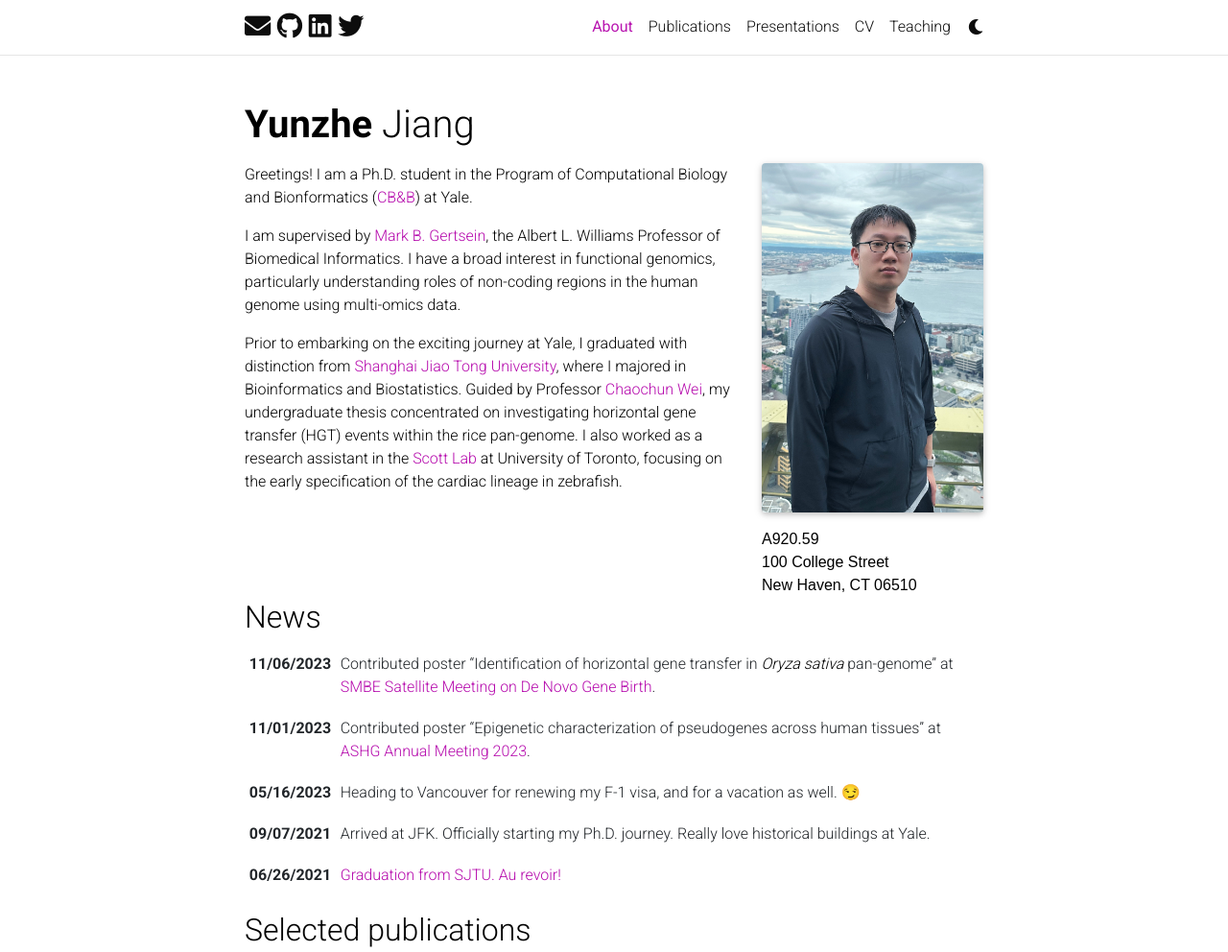
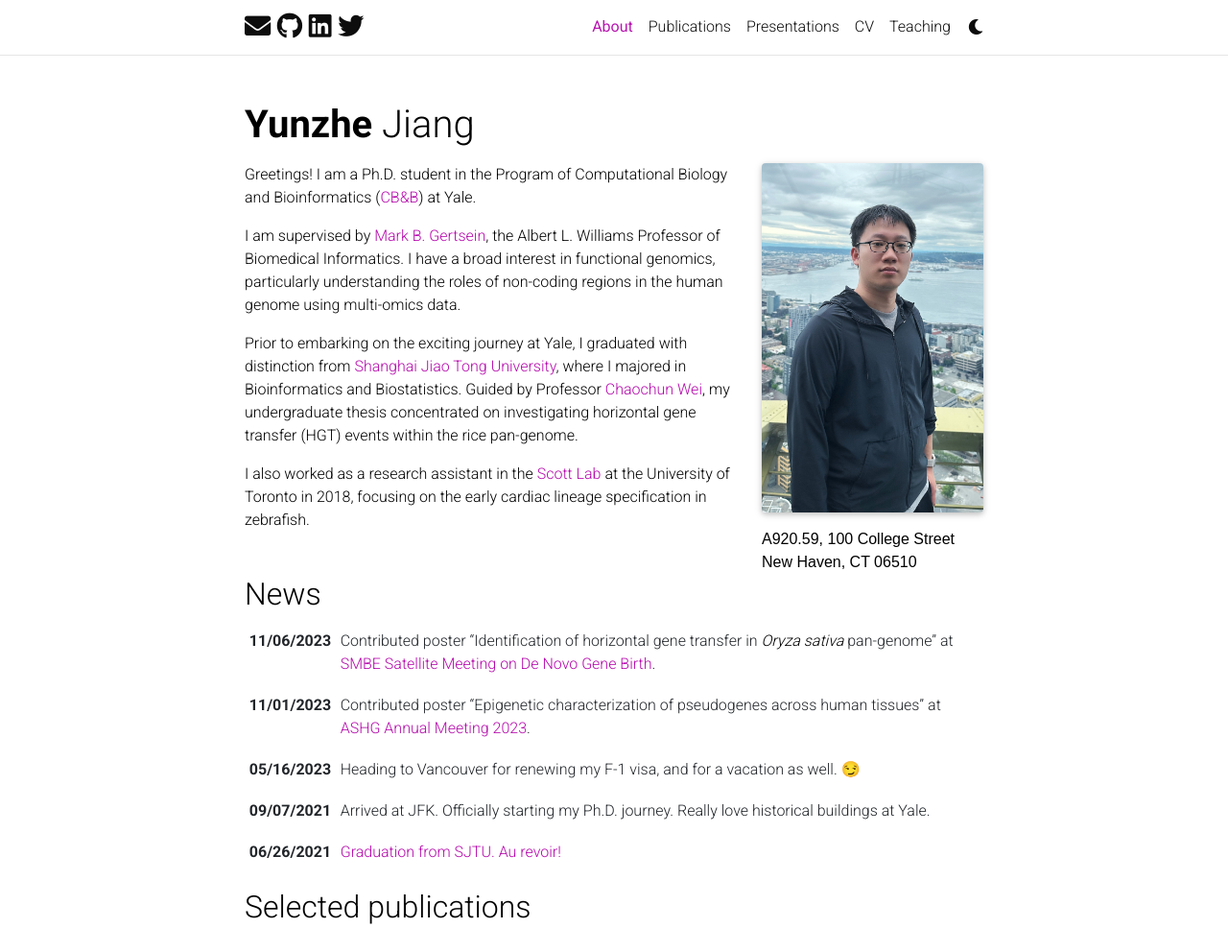
Before and after one commit to yzJiang9/yzJiang9.github.io, a Jekyll site: the page built from _pages/about.md, in a window 1280 px wide and 1322 px high, cut to the strip 0-992 px from the top of the window. Shown: the whole strip at 96% size. Built offline with Jekyll 4.4.1, drawn with Linux system fonts in a browser that asks for light colours; full-size pictures stand in for the smaller copies a plugin makes; emoji names are drawn with the system emoji font; comment, search, counter and statistics services are not loaded; a style sheet for code colours, icons or effects is not loaded.

Commit message:
Update about.md

```diff
--- a/_pages/about.md
+++ b/_pages/about.md
@@ -9,8 +9,7 @@ profile:
   image: yunzhe.jpg
   image_circular: false # crops the image to make it circular
   address: >
-    <p>A920.59</p>
-    <p>100 College Street</p>
+    <p>A920.59, 100 College Street</p>
     <p>New Haven, CT 06510</p>
 
 news: true  # includes a list of news items
@@ -19,8 +18,10 @@ selected_papers: true # includes a list of papers marked as "selected={true}"
 social: false  # includes social icons at the bottom of the page
 ---
 
-Greetings! I am a Ph.D. student in the Program of Computational Biology and Bionformatics ([CB&B](https://cbb.yale.edu/)) at Yale.
+Greetings! I am a Ph.D. student in the Program of Computational Biology and Bioinformatics ([CB&B](https://cbb.yale.edu/)) at Yale.
 
-I am supervised by [Mark B. Gertsein](http://www.gersteinlab.org/), the Albert L. Williams Professor of Biomedical Informatics. I have a broad interest in functional genomics, particularly understanding roles of non-coding regions in the human genome using multi-omics data.
+I am supervised by [Mark B. Gertsein](http://www.gersteinlab.org/), the Albert L. Williams Professor of Biomedical Informatics. I have a broad interest in functional genomics, particularly understanding the roles of non-coding regions in the human genome using multi-omics data.
 
-Prior to embarking on the exciting journey at Yale, I graduated with distinction from [Shanghai Jiao Tong University](https://en.sjtu.edu.cn/), where I majored in Bioinformatics and Biostatistics. Guided by Professor [Chaochun Wei](https://cgm.sjtu.edu.cn/), my undergraduate thesis concentrated on investigating horizontal gene transfer (HGT) events within the rice pan-genome. I also worked as a research assistant in the [Scott Lab](https://lab.research.sickkids.ca/scott/) at University of Toronto, focusing on the early specification of the cardiac lineage in zebrafish.
+Prior to embarking on the exciting journey at Yale, I graduated with distinction from [Shanghai Jiao Tong University](https://en.sjtu.edu.cn/), where I majored in Bioinformatics and Biostatistics. Guided by Professor [Chaochun Wei](https://cgm.sjtu.edu.cn/), my undergraduate thesis concentrated on investigating horizontal gene transfer (HGT) events within the rice pan-genome.
+
+I also worked as a research assistant in the [Scott Lab](https://lab.research.sickkids.ca/scott/) at the University of Toronto in 2018, focusing on the early cardiac lineage specification in zebrafish.
```
